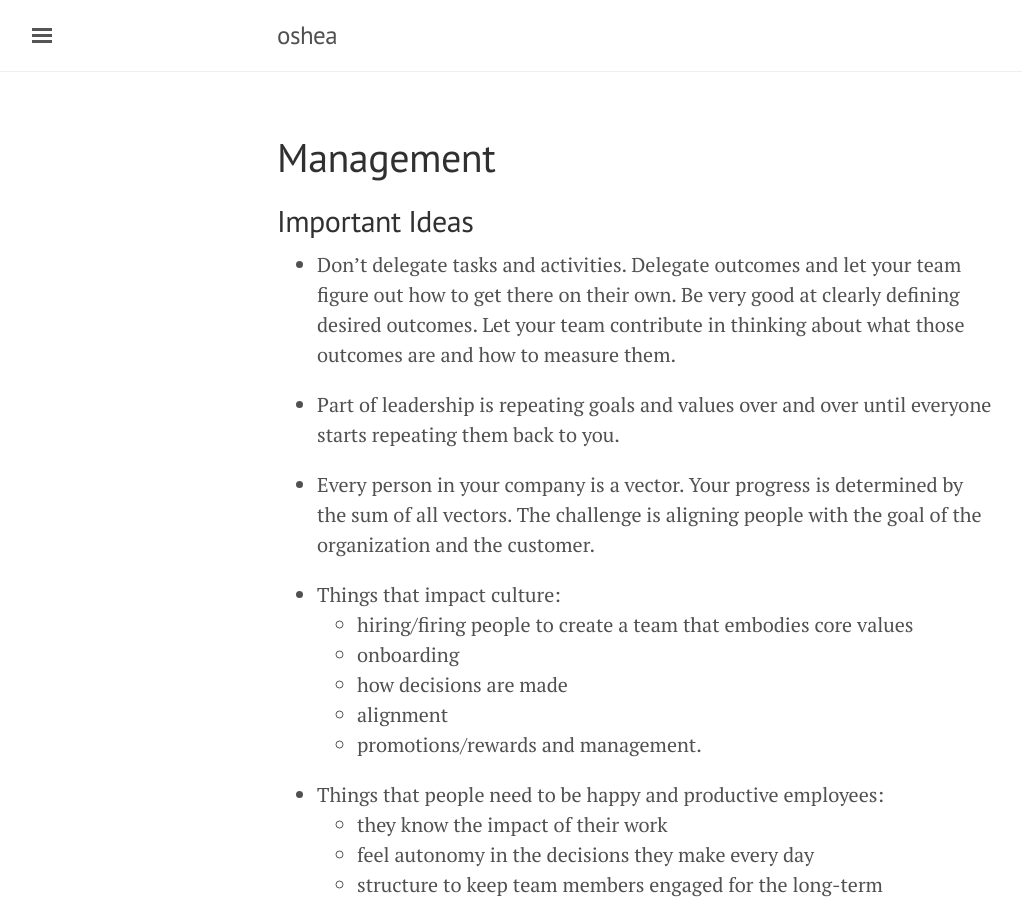
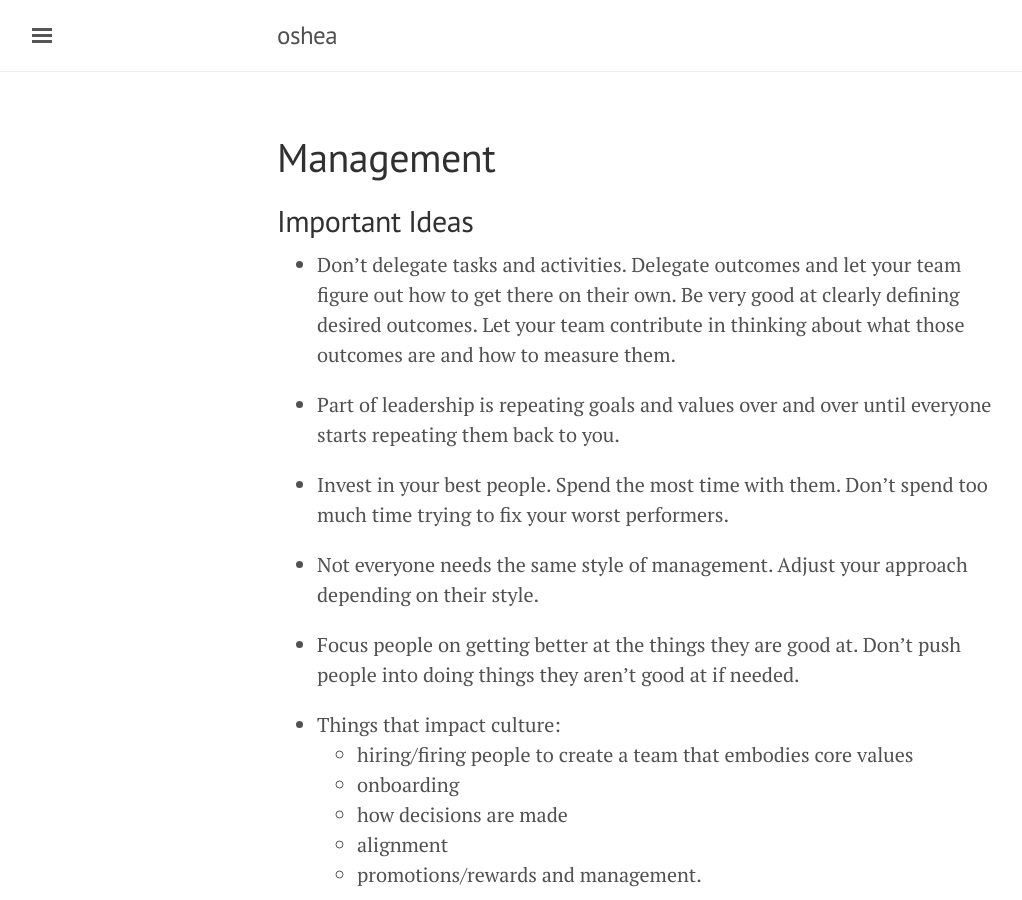
Before and after one commit to oshea/oshea.github.io, a Jekyll site: the page built from pages/management.md, in a window 1280 px wide and 900 px high. Shown: the whole window, without its empty margins (3-1025 px from the left). Built offline with Jekyll 4.4.1, drawn with Linux system fonts in a browser that asks for light colours.

Commit message:
management notes

```diff
--- a/pages/management.md
+++ b/pages/management.md
@@ -10,7 +10,12 @@ layout: page
 
 - Part of leadership is repeating goals and values over and over until everyone starts repeating them back to you.
 
-- Every person in your company is a vector. Your progress is determined by the sum of all vectors. The challenge is aligning people with the goal of the organization and the customer.
+- Invest in your best people. Spend the most time with them. Don't spend too much time trying to fix your worst performers.
+
+- Not everyone needs the same style of management. Adjust your approach depending on their style.
+
+- Focus people on getting better at the things they are good at. Don't push people into doing things they aren't good at if needed.
+
 
 - Things that impact culture:
     - hiring/firing people to create a team that embodies core values
```
